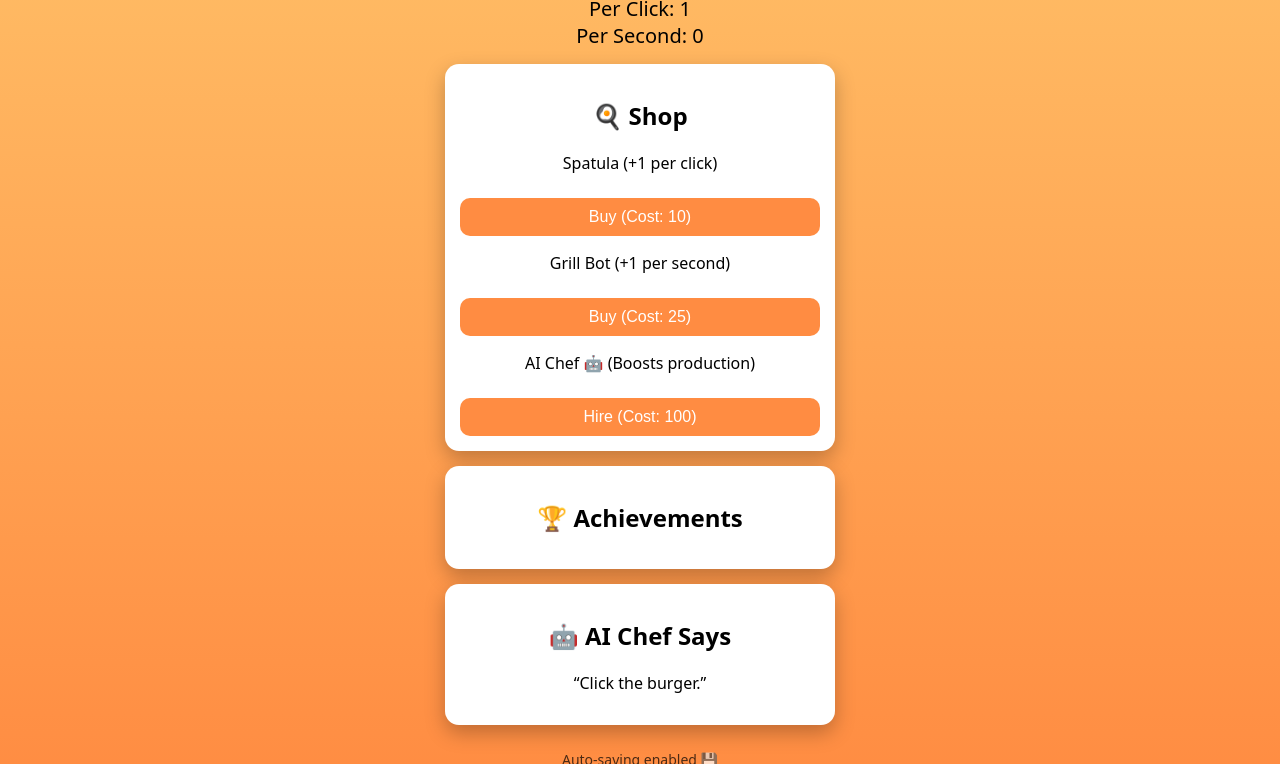
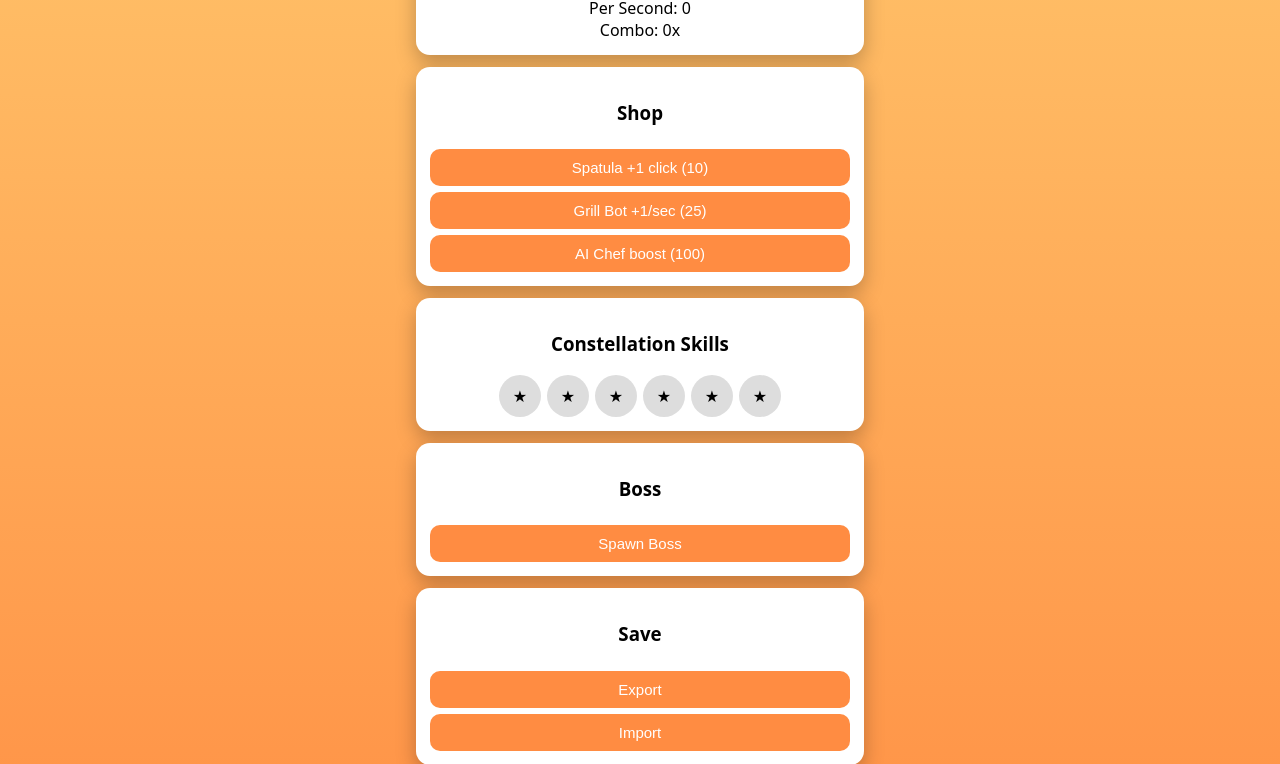
Before and after one commit to hogrider234/Hamburgerclicker, a plain HTML site: page index.html in a window 1280 px wide. Shown: the part 338-1102 px from the top of the page. Drawn offline with Linux system fonts and the light colour scheme.

Commit message:
Update index.html

```diff
--- a/index.html
+++ b/index.html
@@ -2,81 +2,105 @@
 <html lang="en">
 <head>
 <meta charset="UTF-8">
-<title>Hamburger Clicker Deluxe 🍔</title>
+<title>Hamburger Clicker Deluxe 🍔∞</title>
 <meta name="viewport" content="width=device-width, initial-scale=1.0">
 
 <style>
-  body {
-    font-family: system-ui, Arial;
-    background: linear-gradient(180deg, #ffcc70, #ff8c42);
-    text-align: center;
-    margin: 0;
-    padding: 15px;
+body{
+  font-family:system-ui,Arial;
+  background:linear-gradient(180deg,#ffcc70,#ff8c42);
+  text-align:center;
+  margin:0;
+  padding:12px;
 }
 
-  h1 { margin-bottom: 5px; }
+h1{margin:6px 0}
 
-  .burger {
-    font-size: 120px;
-    cursor: pointer;
-    user-select: none;
-    transition: transform 0.1s;
+.burger{
+  font-size:110px;
+  cursor:pointer;
+  transition:transform .12s, filter .2s;
+}
+.burger:active{transform:scale(.88)}
+.burger.pulse{animation:pulse 1.2s infinite}
+
+@keyframes pulse{
+  0%{transform:scale(1)}
+  50%{transform:scale(1.08)}
+  100%{transform:scale(1)}
 }
 
-  .burger:active { transform: scale(0.9); }
-
-  .stats {
-    font-size: 20px;
-    margin: 10px 0;
+.panel,.shop{
+  background:white;
+  border-radius:14px;
+  padding:14px;
+  max-width:420px;
+  margin:12px auto;
+  box-shadow:0 8px 20px rgba(0,0,0,.25);
 }
 
-  .shop, .panel {
-    background: white;
-    border-radius: 14px;
-    padding: 15px;
-    max-width: 360px;
-    margin: 15px auto;
-    box-shadow: 0 8px 20px rgba(0,0,0,0.25);
+button{
+  width:100%;
+  padding:10px;
+  margin-top:6px;
+  border-radius:10px;
+  border:none;
+  font-size:15px;
+  cursor:pointer;
+  background:#ff8c42;
+  color:white;
+  transition:transform .1s, filter .15s;
+}
+button:hover{filter:brightness(1.08)}
+button:active{transform:scale(.96)}
+
+.particle{
+  position:absolute;
+  pointer-events:none;
+  font-size:22px;
+  animation:pop .9s ease-out forwards;
+}
+@keyframes pop{
+  from{opacity:1; transform:translateY(0) scale(1)}
+  to{opacity:0; transform:translateY(-70px) scale(1.6)}
 }
 
-  button {
-    width: 100%;
-    padding: 10px;
-    margin-top: 8px;
-    font-size: 16px;
-    border-radius: 10px;
-    border: none;
-    cursor: pointer;
-    background: #ff8c42;
-    color: white;
+.golden{
+  position:absolute;
+  font-size:48px;
+  cursor:pointer;
+  animation:goldSpin 2s linear infinite;
+}
+@keyframes goldSpin{
+  from{transform:rotate(0deg)}
+  to{transform:rotate(360deg)}
 }
 
-  button:disabled {
-    background: gray;
-    cursor: not-allowed;
+.upgradeFlash{animation:flash .4s}
+@keyframes flash{
+  0%{background:#fff3}
+  100%{background:white}
 }
 
-  .particle {
-    position: absolute;
-    pointer-events: none;
-    font-size: 24px;
-    animation: pop 0.8s ease-out forwards;
+.constellation{
+  display:flex;
+  flex-wrap:wrap;
+  gap:6px;
+  justify-content:center;
 }
+.star{
+  width:42px;height:42px;border-radius:50%;
+  background:#ddd;
+  display:flex;
+  align-items:center;
+  justify-content:center;
+  cursor:pointer;
+}
+.star.on{background:gold}
 
-  @keyframes pop {
-    from { opacity: 1; transform: translateY(0) scale(1); }
-    to { opacity: 0; transform: translateY(-60px) scale(1.5); }
-  }
-
-  .achievement {
-    font-size: 14px;
-    margin-top: 5px;
-  }
-
-  .footer {
-    opacity: 0.7;
-    font-size: 14px;
-    margin-top: 25px;
+@media(max-width:600px){
+  .burger{font-size:90px}
+  button{font-size:14px}
 }
 </style>
 </head>
@@ -84,160 +108,285 @@
 <body>
 
 <h1>Hamburger Clicker 🍔</h1>
-<p>Capitalism but tasty.</p>
+<p>Capitalism but tastier.</p>
 
-<div class="burger" onclick="clickBurger(event)">🍔</div>
+<div id="burger" class="burger pulse" onclick="clickBurger(event)">🍔</div>
 
-<div class="stats">
+<div class="panel">
 Burgers: <span id="burgers">0</span><br>
 Per Click: <span id="bpc">1</span><br>
-  Per Second: <span id="bps">0</span>
+Per Second: <span id="bps">0</span><br>
+Combo: <span id="combo">0</span>x
 </div>
 
 <div class="shop">
-  <h2>🍳 Shop</h2>
-
-  <p>Spatula (+1 per click)</p>
-  <button onclick="buyClickUpgrade()">Buy (Cost: <span id="clickCost">10</span>)</button>
-
-  <p>Grill Bot (+1 per second)</p>
-  <button onclick="buyAuto()">Buy (Cost: <span id="autoCost">25</span>)</button>
-
-  <p>AI Chef 🤖 (Boosts production)</p>
-  <button onclick="buyAI()">Hire (Cost: <span id="aiCost">100</span>)</button>
+<h3>Shop</h3>
+<button onclick="buyClickUpgrade()">Spatula +1 click (<span id="clickCost">10</span>)</button>
+<button onclick="buyAuto()">Grill Bot +1/sec (<span id="autoCost">25</span>)</button>
+<button onclick="buyAI()">AI Chef boost (<span id="aiCost">100</span>)</button>
 </div>
 
 <div class="panel">
-  <h2>🏆 Achievements</h2>
-  <div id="achievements"></div>
+<h3>Constellation Skills</h3>
+<div class="constellation" id="constellation"></div>
 </div>
 
 <div class="panel">
-  <h2>🤖 AI Chef Says</h2>
-  <p id="aiText">“Click the burger.”</p>
+<h3>Boss</h3>
+<div id="bossBox"></div>
+<button onclick="startBoss()">Spawn Boss</button>
 </div>
 
-<div class="footer">
-  Auto-saving enabled 💾
+<div class="panel">
+<h3>Save</h3>
+<button onclick="exportSave()">Export</button>
+<button onclick="importSave()">Import</button>
 </div>
 
-<audio id="clickSound" src="https://cdn.jsdelivr.net/gh/jshawl/AudioFX/click.mp3"></audio>
+<script>
 
-<script>
-let burgers = +localStorage.getItem("burgers") || 0;
-let bpc = +localStorage.getItem("bpc") || 1;
-let auto = +localStorage.getItem("auto") || 0;
-let aiLevel = +localStorage.getItem("ai") || 0;
+/* ---------------- ORIGINAL CORE ---------------- */
 
-let clickCost = +localStorage.getItem("clickCost") || 10;
-let autoCost = +localStorage.getItem("autoCost") || 25;
-let aiCost = +localStorage.getItem("aiCost") || 100;
+let burgers=+localStorage.burgers||0
+let bpc=+localStorage.bpc||1
+let auto=+localStorage.auto||0
+let aiLevel=+localStorage.ai||0
 
-const tips = [
-  "More salt = more clicks.",
-  "Automate everything.",
-  "Bigger burgers, bigger profits.",
-  "Never trust a vegan bot.",
-  "Synergy is delicious."
-];
+let clickCost=+localStorage.clickCost||10
+let autoCost=+localStorage.autoCost||25
+let aiCost=+localStorage.aiCost||100
 
-const achievements = [
-  { name: "First Bite", goal: 1 },
-  { name: "Burger Fanatic", goal: 100 },
-  { name: "Fast Food Empire", goal: 1000 },
-  { name: "AI Overlord", goal: 5000 }
-];
+/* ---------------- NEW SYSTEMS (ADDITIVE) ---------------- */
 
-function updateUI() {
-  burgersSpan.textContent = Math.floor(burgers);
-  bpcSpan.textContent = bpc;
-  bpsSpan.textContent = auto * (1 + aiLevel * 0.25);
+let combo=0
+let comboTimer=0
+let prestigeStars=+localStorage.prestigeStars||0
 
-  clickCostSpan.textContent = clickCost;
-  autoCostSpan.textContent = autoCost;
-  aiCostSpan.textContent = aiCost;
+let constellation=[0,0,0,0,0,0]
 
-  localStorage.setItem("burgers", burgers);
-  localStorage.setItem("bpc", bpc);
-  localStorage.setItem("auto", auto);
-  localStorage.setItem("ai", aiLevel);
-  localStorage.setItem("clickCost", clickCost);
-  localStorage.setItem("autoCost", autoCost);
-  localStorage.setItem("aiCost", aiCost);
+let boss=null
 
-  renderAchievements();
+/* ---------------- GETTERS ---------------- */
+
+function getClickPower(){
+  let base=bpc*(1+aiLevel*.2)
+  return base*(1+combo*.05)*constellationBonusMult()
 }
 
-function clickBurger(e) {
-  burgers += bpc * (1 + aiLevel * 0.2);
-  document.getElementById("clickSound").play();
-  spawnParticle(e.clientX, e.clientY);
-  updateUI();
+function getBPS(){
+  return auto*(1+aiLevel*.25)*constellationBonusMult()
 }
 
-function spawnParticle(x, y) {
-  const p = document.createElement("div");
-  p.className = "particle";
-  p.style.left = x + "px";
-  p.style.top = y + "px";
-  p.textContent = "+🍔";
-  document.body.appendChild(p);
-  setTimeout(() => p.remove(), 800);
+/* ---------------- UI ---------------- */
+
+function updateUI(){
+  burgersSpan.textContent=Math.floor(burgers)
+  bpcSpan.textContent=Math.floor(getClickPower())
+  bpsSpan.textContent=Math.floor(getBPS())
+  comboSpan.textContent=combo
+
+  clickCostSpan.textContent=clickCost
+  autoCostSpan.textContent=autoCost
+  aiCostSpan.textContent=aiCost
+
+  localStorage.burgers=burgers
+  localStorage.bpc=bpc
+  localStorage.auto=auto
+  localStorage.ai=aiLevel
+  localStorage.clickCost=clickCost
+  localStorage.autoCost=autoCost
+  localStorage.aiCost=aiCost
+  localStorage.prestigeStars=prestigeStars
 }
 
-function buyClickUpgrade() {
-  if (burgers >= clickCost) {
-    burgers -= clickCost;
-    bpc++;
-    clickCost = Math.floor(clickCost * 1.7);
-    updateUI();
+/* ---------------- CLICK ---------------- */
+
+function clickBurger(e){
+  burgers+=getClickPower()
+  spawnParticle(e.clientX,e.clientY)
+
+  combo++
+  comboTimer=2
+  maybeGolden()
+  hitBoss(getClickPower())
+  updateUI()
+}
+
+/* ---------------- PARTICLES ---------------- */
+
+function spawnParticle(x,y){
+  const p=document.createElement("div")
+  p.className="particle"
+  p.textContent="+🍔"
+  p.style.left=x+"px"
+  p.style.top=y+"px"
+  document.body.appendChild(p)
+  setTimeout(()=>p.remove(),900)
+}
+
+/* ---------------- SHOP ---------------- */
+
+function buyClickUpgrade(){
+ if(burgers>=clickCost){
+  burgers-=clickCost
+  bpc++
+  clickCost=Math.floor(clickCost*1.7)
+  flashButton(event.target)
  }
 }
 
-function buyAuto() {
-  if (burgers >= autoCost) {
-    burgers -= autoCost;
-    auto++;
-    autoCost = Math.floor(autoCost * 1.8);
-    updateUI();
+function buyAuto(){
+ if(burgers>=autoCost){
+  burgers-=autoCost
+  auto++
+  autoCost=Math.floor(autoCost*1.8)
+  flashButton(event.target)
  }
 }
 
-function buyAI() {
-  if (burgers >= aiCost) {
-    burgers -= aiCost;
-    aiLevel++;
-    aiCost = Math.floor(aiCost * 2);
-    document.getElementById("aiText").textContent =
-      tips[Math.floor(Math.random() * tips.length)];
-    updateUI();
+function buyAI(){
+ if(burgers>=aiCost){
+  burgers-=aiCost
+  aiLevel++
+  aiCost=Math.floor(aiCost*2)
+  flashButton(event.target)
  }
 }
 
-function renderAchievements() {
-  const box = document.getElementById("achievements");
-  box.innerHTML = "";
-  achievements.forEach(a => {
-    if (burgers >= a.goal) {
-      box.innerHTML += `<div class="achievement">✅ ${a.name}</div>`;
+/* ---------------- GOLDEN BURGER ---------------- */
+
+function maybeGolden(){
+ if(Math.random()<1/60){
+  const g=document.createElement("div")
+  g.className="golden"
+  g.textContent="🍔"
+  g.style.left=(window.innerWidth/2+Math.random()*120-60)+"px"
+  g.style.top=(window.innerHeight/2-120)+"px"
+  g.onclick=()=>{
+    goldenBoost=10
+    setTimeout(()=>goldenBoost=1,15000)
+    g.remove()
   }
-  });
+  document.body.appendChild(g)
+  setTimeout(()=>g.remove(),6000)
+ }
 }
 
-setInterval(() => {
-  burgers += auto * (1 + aiLevel * 0.25);
-  updateUI();
-}, 1000);
+let goldenBoost=1
 
-const burgersSpan = document.getElementById("burgers");
-const bpcSpan = document.getElementById("bpc");
-const bpsSpan = document.getElementById("bps");
-const clickCostSpan = document.getElementById("clickCost");
-const autoCostSpan = document.getElementById("autoCost");
-const aiCostSpan = document.getElementById("aiCost");
+/* ---------------- CONSTELLATION ---------------- */
 
-updateUI();
+function constellationBonusMult(){
+  return 1 + constellation.reduce((a,b)=>a+b,0)*.15
+}
+
+function renderConstellation(){
+  const box=document.getElementById("constellation")
+  box.innerHTML=""
+  constellation.forEach((v,i)=>{
+    const s=document.createElement("div")
+    s.className="star"+(v?" on":"")
+    s.textContent="★"
+    s.onclick=()=>{
+      if(prestigeStars>0 && !constellation[i]){
+        constellation[i]=1
+        prestigeStars--
+        renderConstellation()
+      }
+    }
+    box.appendChild(s)
+  })
+}
+
+/* ---------------- BOSS ---------------- */
+
+function startBoss(){
+ boss={hp:5000,phase:1}
+ renderBoss()
+}
+
+function hitBoss(d){
+ if(!boss)return
+ boss.hp-=d
+ if(boss.hp<=0){burgers+=1000; boss=null}
+ renderBoss()
+}
+
+function renderBoss(){
+ const b=document.getElementById("bossBox")
+ if(!boss){b.textContent="None";return}
+ b.textContent="HP "+Math.floor(boss.hp)
+}
+
+/* ---------------- EXPORT ---------------- */
+
+function exportSave(){
+ prompt("Copy", btoa(JSON.stringify(localStorage)))
+}
+function importSave(){
+ const d=prompt("Paste")
+ if(!d)return
+ Object.assign(localStorage, JSON.parse(atob(d)))
+ location.reload()
+}
+
+/* ---------------- HELPERS ---------------- */
+
+function flashButton(btn){
+ btn.classList.add("upgradeFlash")
+ setTimeout(()=>btn.classList.remove("upgradeFlash"),400)
+}
+
+/* ---------------- LOOPS ---------------- */
+
+setInterval(()=>{
+ burgers+=getBPS()*goldenBoost
+ comboTimer-=1
+ if(comboTimer<=0) combo=0
+ updateUI()
+},1000)
+
+/* ---------------- CLOUD / ONLINE SIM (ADDITIVE) ---------------- */
+
+function cloudSave(){
+ localStorage.cloudSave=btoa(JSON.stringify(localStorage))
+}
+function cloudLoad(){
+ if(localStorage.cloudSave){
+  Object.assign(localStorage,JSON.parse(atob(localStorage.cloudSave)))
+  location.reload()
+ }
+}
+
+/* ---------------- ONLINE PANEL INJECTOR ---------------- */
+
+function addOnlineButtons(){
+ const panel=document.createElement("div")
+ panel.className="panel"
+ panel.innerHTML=`
+  <h3>Online</h3>
+  <button onclick="cloudSave()">Cloud Save</button>
+  <button onclick="cloudLoad()">Cloud Load</button>
+ `
+ document.body.appendChild(panel)
+}
+
+addOnlineButtons()
+
+/* ---------------- DOM REFS ---------------- */
+
+const burgersSpan=document.getElementById("burgers")
+const bpcSpan=document.getElementById("bpc")
+const bpsSpan=document.getElementById("bps")
+const comboSpan=document.getElementById("combo")
+
+const clickCostSpan=document.getElementById("clickCost")
+const autoCostSpan=document.getElementById("autoCost")
+const aiCostSpan=document.getElementById("aiCost")
+
+renderConstellation()
+updateUI()
+
 </script>
-
 </body>
 </html>
```
Lines whose indentation alone changed are shown as unchanged.
